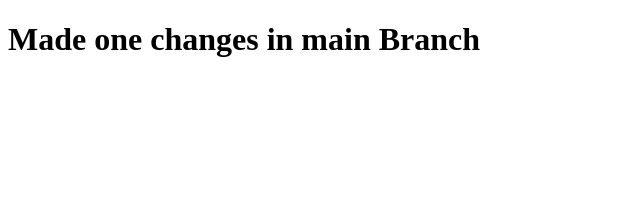
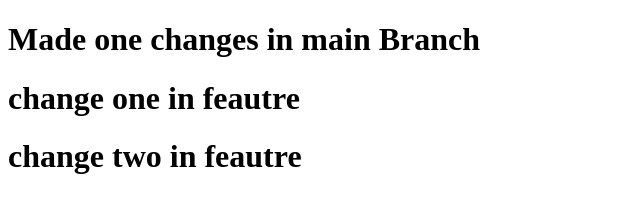
Before and after one commit to MarazinAsfak/TRY-Whole-With-Git-Destop, a plain HTML site: page index.html in a window 1280 px wide. Shown: the whole page, without its empty margins (0-640 px from the left). Drawn offline with Linux system fonts and the light colour scheme.

Commit message:
Add two feature headings to index.html
Insert two new <h1> elements ('change one in feautre' and 'change two in feautre') to reflect feature-branch edits in index.html. Also cleaned up extra blank lines/whitespace. Note: the word 'feautre' is preserved as in the change.

```diff
--- a/index.html
+++ b/index.html
@@ -11,8 +11,8 @@
     <h1>Made one changes in main Branch</h1>
 
 
-
-
+     <h1>change one in feautre</h1>
+     <h1>change two in feautre</h1>
 
 
 
```
